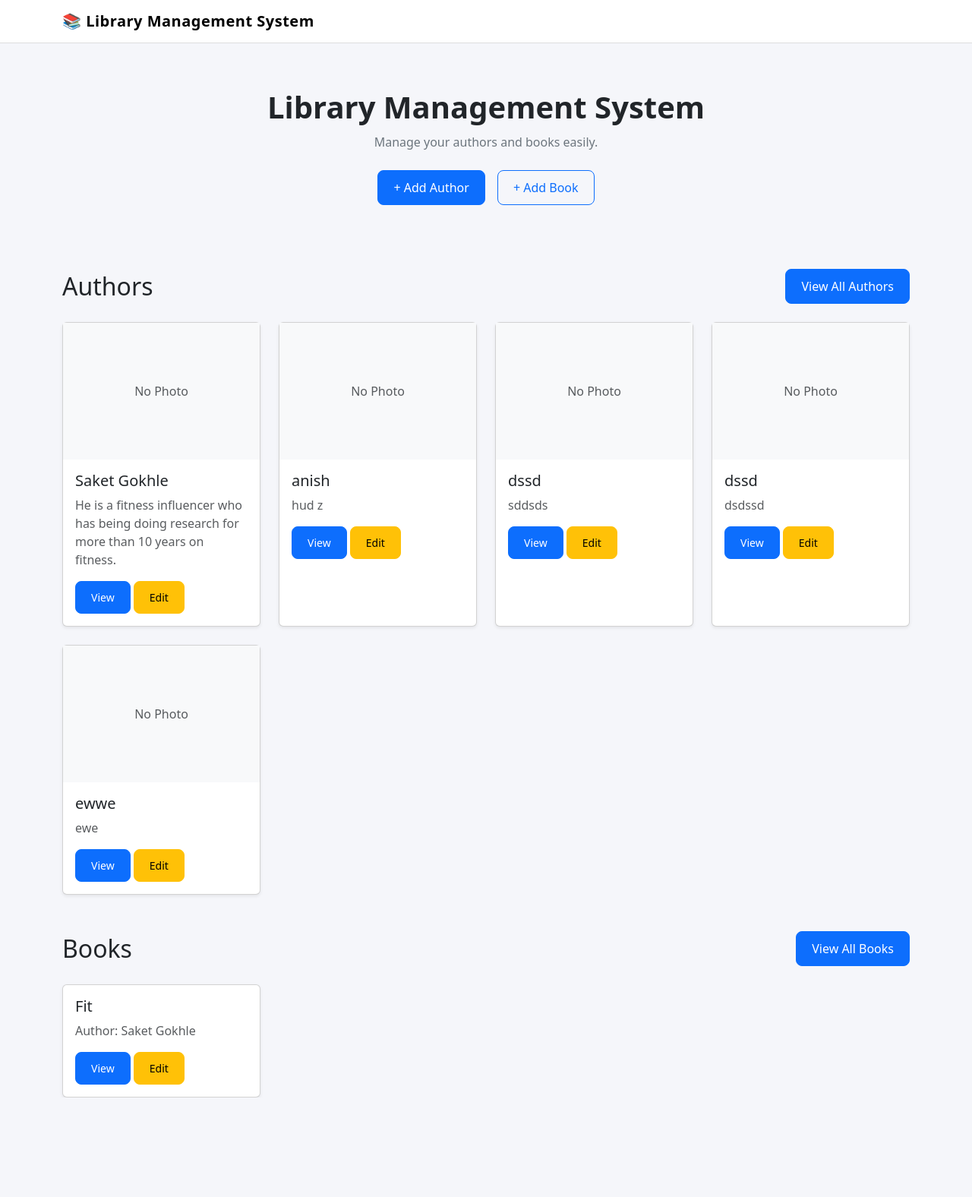
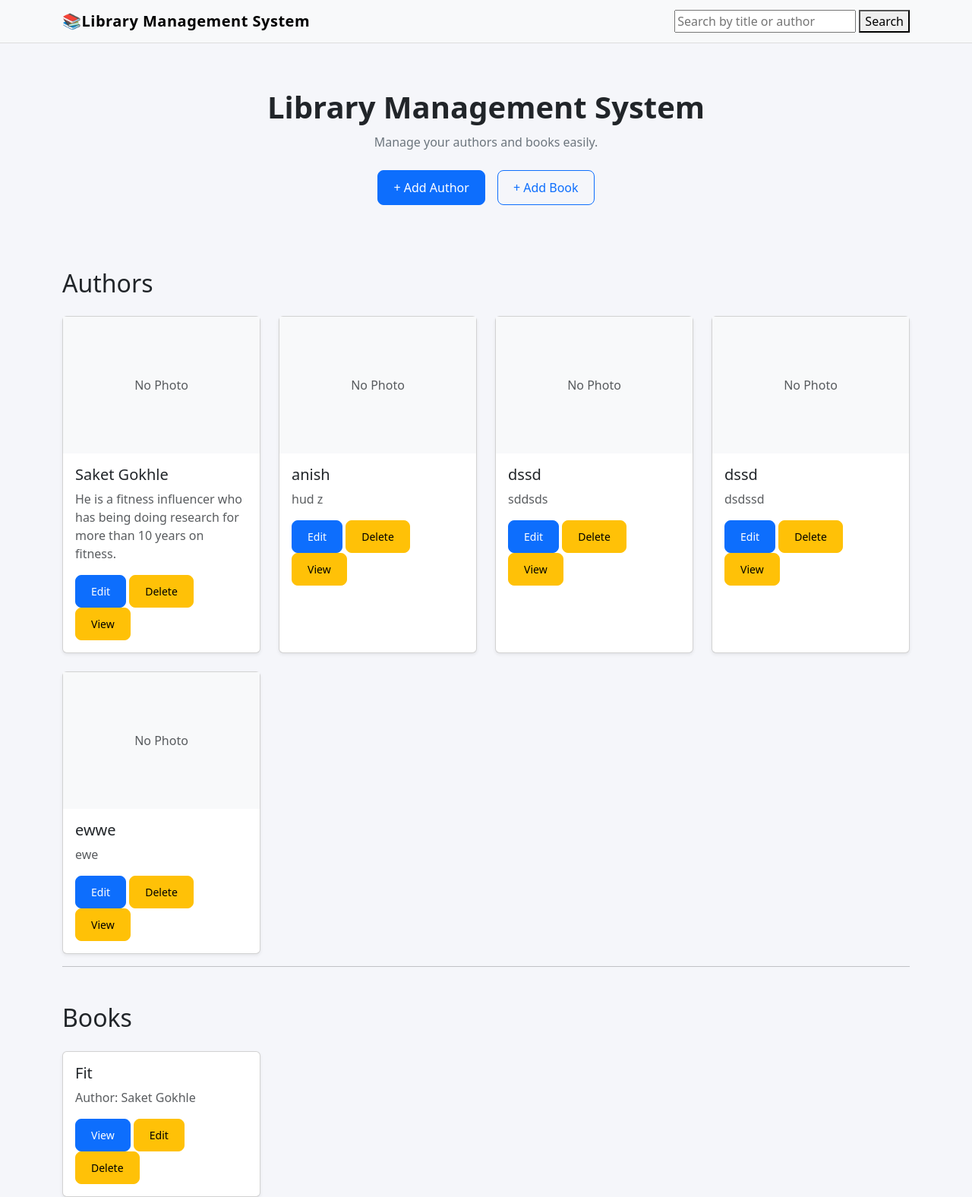
Before and after one commit to Ghanshyam8/Library-Management-System, a Django app: page /book/ in a window 1280 px wide. Shown: the whole page at 76% size. Before the commit the page ends 1445 px from the top, so only its background shows below. Run offline with Django 5.2, Linux system fonts and the light colour scheme; data comes from the database, SQL or seed files in the repository; both versions use the stored data as it was after the commit.

Commit message:
Added View, Edit and Delete feature

```diff
--- a/book/templates/addAuthor.html
+++ b/book/templates/authors/addAuthor.html
@@ -4,8 +4,8 @@
 {% block content %}
 <form method="POST">
     {% csrf_token %}
-    {{authors.as_p}}
-    <button btn btn-primary>Add Author</button>
+    {{form.as_p}}
+    <button btn btn-primary>Save Author</button>
 
 </form>
 
--- /dev/null
+++ b/book/templates/authors/confirm.html
@@ -0,0 +1,4 @@
+<form action="{% url 'deleteauthor' form.pk %}" method="POST" onsubmit="return confirm('Are you sure you want to permanently delete this student record?');">
+    {% csrf_token %}
+    <button type="submit" class="btn-delete">Delete Author</button>
+</form>
--- /dev/null
+++ b/book/templates/authors/viewauthor.html
@@ -0,0 +1 @@
+hello
--- a/book/templates/books/addbook.html
+++ b/book/templates/books/addbook.html
@@ -5,7 +5,7 @@
 <form method="POST">
     {% csrf_token %}
     {{books.as_p}}
-    <button btn btn-primary>Add Author</button>
+    <button btn btn-primary>Save Book</button>
 
 </form>
 
--- /dev/null
+++ b/book/templates/books/confirm.html
@@ -0,0 +1,4 @@
+<form action="{% url 'deletebook' book.pk %}" method="POST" onsubmit="return confirm('Are you sure you want to permanently delete this Book record?');">
+    {% csrf_token %}
+    <button type="submit" class="btn-delete">Delete Book</button>
+</form>
--- a/book/templates/home.html
+++ b/book/templates/home.html
@@ -7,10 +7,6 @@
     <!-- Authors Section -->
     <div class="d-flex justify-content-between align-items-center mb-4">
         <h2 class="mb-0">Authors</h2>
-
-        <a href="#" class="btn btn-primary">
-            View All Authors
-        </a>
     </div>
 
     <div class="row g-4">
@@ -51,12 +47,15 @@
                         {{ author.description }}
                     </p>
 
-                    <a href="#" class="btn btn-primary btn-sm">
-                        View
+                    <a href="{% url 'editauthor' author.pk %}" class="btn btn-primary btn-sm">
+                        Edit
                     </a>
 
-                    <a href="#" class="btn btn-warning btn-sm">
-                        Edit
+                    <a href="{% url 'deleteauthor' author.pk %}" class="btn btn-warning btn-sm">
+                        Delete
+                    </a>
+                    <a href="{% url 'viewauthor' author.pk %}" class="btn btn-warning btn-sm">
+                        View
                     </a>
 
                 </div>
@@ -73,15 +72,11 @@
 
     </div>
 
-
+<hr>
     <!-- Books Section -->
     <div class="d-flex justify-content-between align-items-center mt-5 mb-4">
 
         <h2 class="mb-0">Books</h2>
-
-        <a href="#" class="btn btn-primary">
-            View All Books
-        </a>
 
     </div>
 
@@ -103,12 +98,15 @@
                         Author: {{ book.author.name }}
                     </p>
 
-                    <a href="#" class="btn btn-primary btn-sm">
+                    <a href="{% url 'viewbook' book.id %}" class="btn btn-primary btn-sm">
                         View
                     </a>
 
-                    <a href="#" class="btn btn-warning btn-sm">
+                    <a href="{% url 'editbook' book.pk %}" class="btn btn-warning btn-sm">
                         Edit
+                    </a>
+                    <a href="{% url 'deletebook' book.pk %}" class="btn btn-warning btn-sm">
+                        Delete
                     </a>
 
                 </div>
--- a/book/urls.py
+++ b/book/urls.py
@@ -5,5 +5,15 @@ from . import views
 urlpatterns = [
     path('', views.home, name='home'),
     path('addauthor/', views.add_author, name='addauthor'),
+    path('updateauthor/<int:pk>/', views.update_author, name='editauthor'),
+    path('deleteauthor/<int:pk>/', views.delete_author, name='deleteauthor'),
+    path('viewauthor/<int:pk>/', views.view_author, name='viewauthor'),
+
+    path("search/", views.search_books, name="search"),
+
     path('addbook/', views.add_book, name='addbook'),
+    path('updatebook/<int:pk>/', views.update_book, name='editbook'),
+    path('viewbook/<int:pk>/', views.view_book, name='viewbook'),
+    path('deletebook/<int:pk>/', views.delete_book, name='deletebook'),
+
 ]
--- a/book/views.py
+++ b/book/views.py
@@ -1,5 +1,8 @@
-from django.shortcuts import render, redirect
-from .forms import mainAuthor, BookStore, Author, Books
+from django.shortcuts import render, redirect, get_object_or_404
+from .forms import mainAuthor, BookStore
+from . models import Author, Books
+from django.db.models import Q
+
 
 
 # Create your views here.
@@ -7,6 +10,20 @@ def home(request):
     authors=Author.objects.all()
     books=Books.objects.all()
     return render(request, 'home.html', {'authors':authors, 'books':books,})
+
+
+def search_books(request):
+    query = request.GET.get("q", "")
+
+    books = Books.objects.filter(
+        Q(title__icontains=query) |
+        Q(author__name__icontains=query)
+    )
+
+    return render(request, "search_results.html", {
+        "books": books,
+        "query": query,
+    })
 
 
 def add_author(request):
@@ -18,11 +35,34 @@ def add_author(request):
 
     else:
         form=mainAuthor()
-    return render(request, 'addAuthor.html', {'authors':form})
+    return render(request, 'authors/addAuthor.html', {'form':form})
 
 
+def update_author(request, pk):
+    author_record=get_object_or_404(Author, id=pk)
+    if request.method=="POST":
+        form=mainAuthor(request.POST, instance=author_record)
+        if form.is_valid():
+            form.save()
+            return redirect('home')
+    else:
+        form=mainAuthor(instance=author_record)
+    return render(request, 'authors/addAuthor.html', {'form':form})
+
+def delete_author(request, pk):
+    author_record=get_object_or_404(Author, id=pk)
+    if request.method=="POST":
+        author_record.delete()
+        return redirect('home')
+    return render(request, 'authors/confirm.html', {'form':author_record})
 
 
+def view_author(request, pk):
+    author_record=get_object_or_404(Author, id=pk)
+    return render(request, 'authors/viewauthor.html', {'author':author_record})
+
+
+#BOOK PART
 
 def add_book(request):
     if request.method=="POST":
@@ -34,3 +74,29 @@ def add_book(request):
     else:
         form=BookStore()
     return render(request,'books/addbook.html', {'books':form})
+
+
+def update_book(request, pk):
+    book_records=get_object_or_404(Books, id=pk)
+    if request.method=="POST":
+        form=BookStore(request.POST, instance=book_records)
+        if form.is_valid():
+            form.save()
+            return redirect('home')
+    else:
+        form=BookStore(instance=book_records)
+    return render(request, 'books/addbook.html', {'books':form})
+
+
+def view_book(request, pk):
+    book_records=get_object_or_404(Books, id=pk)
+    return render(request, 'books/viewbook.html', {'book':book_records})
+
+
+def delete_book(request, pk):
+    book_records=get_object_or_404(Books, id=pk)
+    if request.method=="POST":
+        book_records.delete()
+        return redirect('home')
+
+    return render(request, 'books/confirm.html', {'book':book_records})
--- a/templates/base.html
+++ b/templates/base.html
@@ -62,15 +62,23 @@
 <body>
 
     <!-- Navbar -->
-    <nav class="navbar navbar-expand-lg">
-        <div class="container">
+    <nav class="navbar navbar-expand-lg navbar-light bg-light">
+    <div class="container">
 
-            <a class="navbar-brand" href="#">
-                📚 Library Management System
-            </a>
+        <!-- Brand Link -->
+        <a class="navbar-brand" href="{% url 'home' %}">
+            📚Library Management System
+        </a>
 
-        </div>
-    </nav>
+        <!-- Search Form Container -->
+        <form method="GET" action="{% url 'search' %}">
+    <input type="text" name="q" placeholder="Search by title or author">
+    <button type="submit">Search</button>
+</form>
+
+    </div>
+</nav>
+
 
 
     <!-- Main Section -->
```
Also changed, not shown: book/templates/books/viewbook.html (added, +7 -0 lines), book/templates/search_results.html (added, +11 -0 lines), db.sqlite3.
